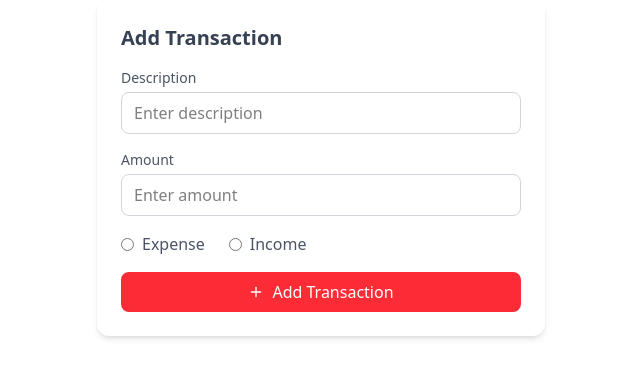
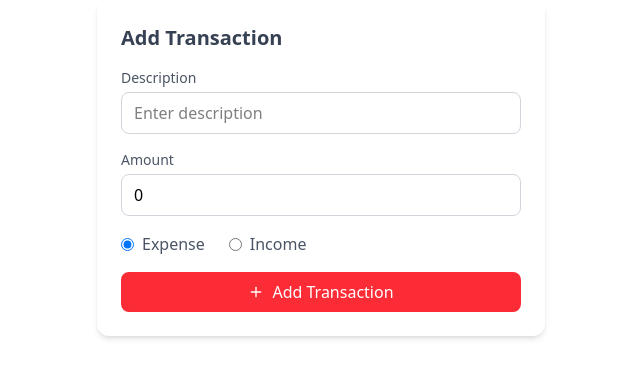
Before and after one commit to pavanK152/Personal_Ledger, a React (Vite) app: page / in a window 1280 px wide. Shown: the top 378 px of the page, without its empty margins (319-959 px from the left). Built offline with nearby package versions, Linux system fonts and the light colour scheme.

Commit message:
TransForm Completed

```diff
--- a/src/Components/TransactionForm.jsx
+++ b/src/Components/TransactionForm.jsx
@@ -12,12 +12,13 @@ const TransactionForm = () => {
   });
   console.log("allTransactions", allTransaction);
   function handleAddTransaction() {
-    console.log(addTransaction);
+    // thsi is add transaction in the store
     addTransaction({
       description: currTransaction.description,
       amount: parseFloat(currTransaction.amount),
       type: currTransaction.type,
     });
+    // use to clear the form
     setCurrTransaction({
       description: "",
       amount: 0,
@@ -40,6 +41,7 @@ const TransactionForm = () => {
               description: event.target.value,
             });
           }}
+          value={currTransaction.description}
           className="border border-gray-300 rounded-lg px-3 py-2 focus:outline-none focus:ring-2 focus:ring-red-400"
           id="des"
           type="text"
@@ -52,6 +54,7 @@ const TransactionForm = () => {
           Amount
         </label>
         <input
+          value={currTransaction.amount}
           onChange={(event) => {
             setCurrTransaction({
               ...currTransaction,
@@ -68,6 +71,8 @@ const TransactionForm = () => {
       <div className="flex items-center gap-6">
         <label className="flex items-center gap-2 text-gray-600">
           <input
+            checked={currTransaction.type === "expense"}
+            value="expense"
             onChange={(event) => {
               setCurrTransaction({
                 ...currTransaction,
@@ -76,13 +81,14 @@ const TransactionForm = () => {
             }}
             type="radio"
             name="type"
-            value="Expense"
           />
           Expense
         </label>
 
         <label className="flex items-center gap-2 text-gray-600">
           <input
+            checked={currTransaction.type === "income"}
+            value="income"
             onChange={(event) => {
               setCurrTransaction({
                 ...currTransaction,
```
